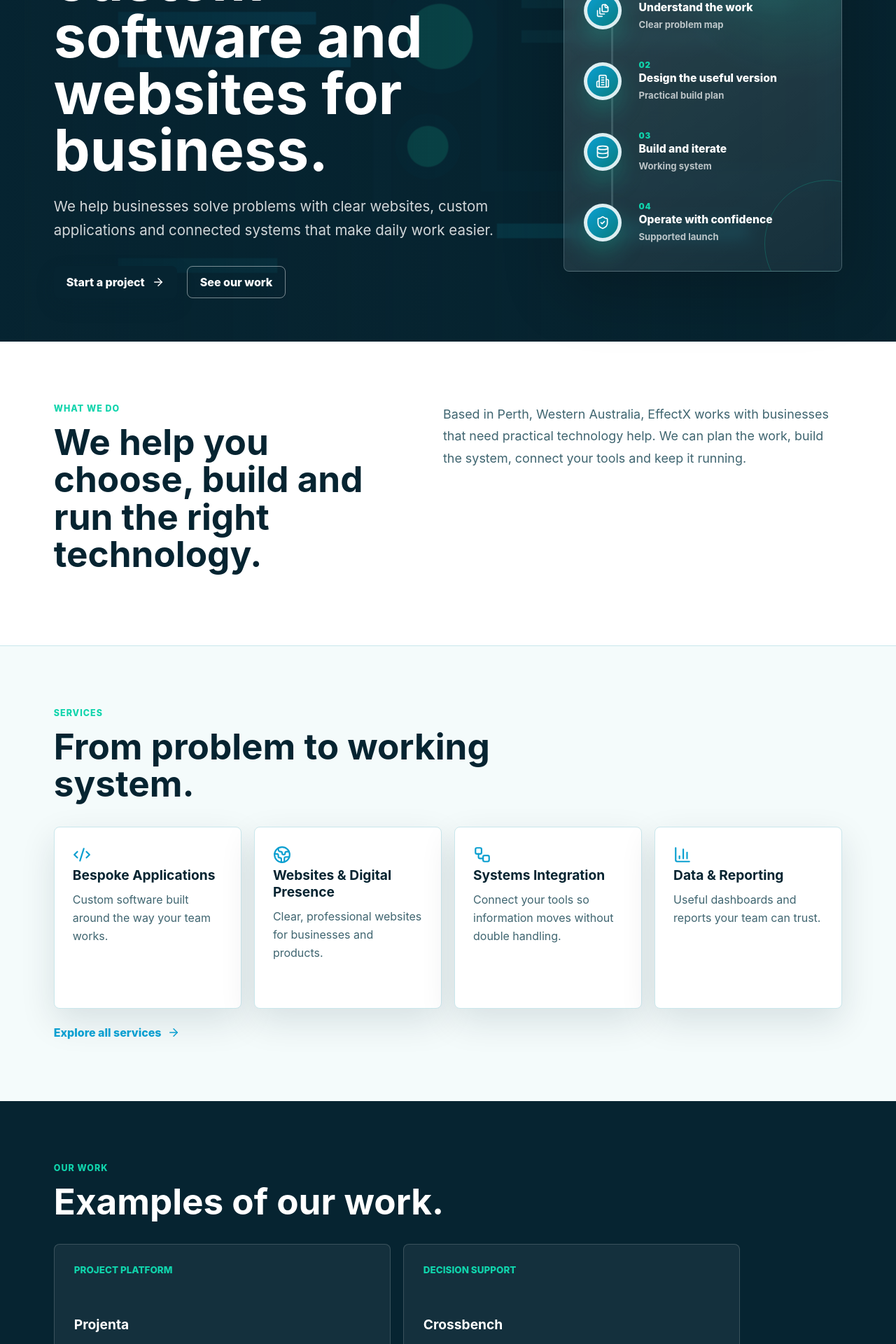
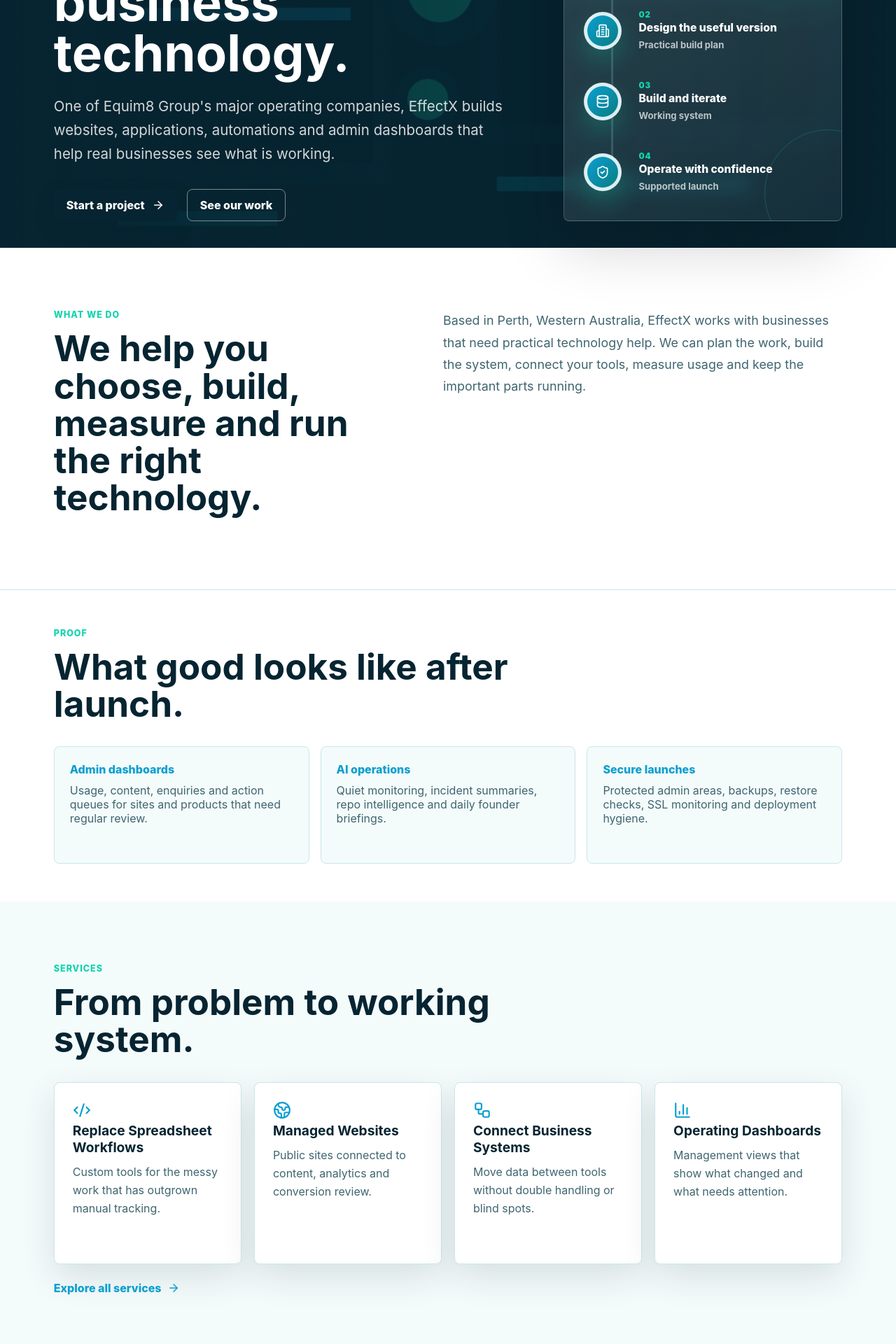
Before and after one commit to Jeffa2002/effectx-site, a Next.js app: page / in a window 1280 px wide. Shown: the part 360-2280 px from the top of the page at 70% size. Built offline with nearby package versions, Linux system fonts and the light colour scheme.

Commit message:
Upgrade admin analytics and positioning

```diff
--- a/app/data.ts
+++ b/app/data.ts
@@ -1,5 +1,6 @@
 import {
   ArrowRight,
+  Activity,
   BarChart3,
   BookOpen,
   Building2,
@@ -16,8 +17,9 @@
   LucideIcon,
   MessageSquare,
   Newspaper,
-  PencilLine,
+  SearchCheck,
   ShieldCheck,
+  Sparkles,
   TrendingUp,
   Users,
   Workflow,
@@ -63,40 +65,42 @@
   visitors: string;
   conversion: string;
   owner: string;
+  bounce?: string;
+  nextAction?: string;
 };
 
 export const services: Service[] = [
   {
-    title: "Bespoke Applications",
-    summary: "Custom software built around the way your team works.",
+    title: "Replace Spreadsheet Workflows",
+    summary: "Custom tools for the messy work that has outgrown manual tracking.",
     detail:
       "We build portals, internal tools, workflow systems and dashboards that replace spreadsheets and manual handoffs.",
     Icon: Code2,
   },
   {
-    title: "Websites & Digital Presence",
-    summary: "Clear, professional websites for businesses and products.",
+    title: "Managed Websites",
+    summary: "Public sites connected to content, analytics and conversion review.",
     detail:
       "We create fast websites with simple messaging, strong design, search-friendly pages and easy maintenance.",
     Icon: Globe2,
   },
   {
-    title: "Systems Integration",
-    summary: "Connect your tools so information moves without double handling.",
+    title: "Connect Business Systems",
+    summary: "Move data between tools without double handling or blind spots.",
     detail:
       "We link CRMs, billing tools, document workflows, cloud services and reporting systems.",
     Icon: Workflow,
   },
   {
-    title: "Data & Reporting",
-    summary: "Useful dashboards and reports your team can trust.",
+    title: "Operating Dashboards",
+    summary: "Management views that show what changed and what needs attention.",
     detail:
       "We turn scattered data into clear views for owners, managers and teams.",
     Icon: BarChart3,
   },
   {
-    title: "Cloud & Infrastructure",
-    summary: "Hosting, deployments and monitoring sized to the job.",
+    title: "Cloud Operations",
+    summary: "Lean hosting, deploys, monitoring and recovery for real systems.",
     detail:
       "We set up lean hosting, automated deployments, monitoring and recovery for production systems.",
     Icon: Cloud,
@@ -113,19 +117,34 @@
 export const work: WorkItem[] = [
   {
     name: "Projenta",
-    type: "Project platform",
+    type: "Operating platform",
     href: "https://projenta.io",
     summary:
-      "A platform for project delivery, team visibility and business process management.",
-    points: ["Product planning", "Web application", "Secure hosting"],
+      "A project and operations platform with admin analytics, delivery visibility and secure production hosting.",
+    points: ["Product planning", "Admin analytics", "Secure hosting"],
   },
   {
     name: "Crossbench",
-    type: "Decision support",
+    type: "Decision intelligence",
     href: "https://crossbench.io",
     summary:
-      "A tool for comparing options, reviewing trade-offs and making better decisions.",
-    points: ["Application design", "Review workflows", "Data structure"],
+      "A decision-support product with structured research, bill intelligence, support workflows and operational reporting.",
+    points: ["Application design", "AI workflows", "Usage analysis"],
+  },
+];
+
+export const proofPoints = [
+  {
+    title: "Admin dashboards",
+    text: "Usage, content, enquiries and action queues for sites and products that need regular review.",
+  },
+  {
+    title: "AI operations",
+    text: "Quiet monitoring, incident summaries, repo intelligence and daily founder briefings.",
+  },
+  {
+    title: "Secure launches",
+    text: "Protected admin areas, backups, restore checks, SSL monitoring and deployment hygiene.",
   },
 ];
 
@@ -174,28 +193,28 @@
 
 export const adminMetrics: AdminMetric[] = [
   {
-    label: "Tracked web views",
-    value: "8",
-    delta: "+2 this quarter",
+    label: "Sessions",
+    value: "1,284",
+    delta: "+18% last 30 days",
     Icon: Eye,
   },
   {
-    label: "Qualified enquiries",
+    label: "Qualified leads",
     value: "14",
-    delta: "+18% month on month",
+    delta: "5 from service pages",
     Icon: MessageSquare,
   },
   {
-    label: "Top page engagement",
-    value: "62%",
-    delta: "Services page",
+    label: "Contact conversion",
+    value: "3.8%",
+    delta: "+0.7 pts vs previous",
     Icon: TrendingUp,
   },
   {
-    label: "Draft content",
-    value: "3",
-    delta: "Insights queue",
-    Icon: PencilLine,
+    label: "Pages needing work",
+    value: "4",
+    delta: "2 stale, 1 high exit, 1 draft",
+    Icon: SearchCheck,
   },
 ];
 
@@ -207,6 +226,8 @@
     visitors: "1,284",
     conversion: "3.8%",
     owner: "Marketing",
+    bounce: "41%",
+    nextAction: "Test stronger proof strip above services",
   },
   {
     name: "Services",
@@ -215,6 +236,8 @@
     visitors: "842",
     conversion: "5.6%",
     owner: "Sales",
+    bounce: "34%",
+    nextAction: "Split service copy into use-case pages",
   },
   {
     name: "Security",
@@ -223,6 +246,8 @@
     visitors: "418",
     conversion: "2.9%",
     owner: "Operations",
+    bounce: "47%",
+    nextAction: "Add managed security checklist CTA",
   },
   {
     name: "Insights",
@@ -231,17 +256,76 @@
     visitors: "New",
     conversion: "Baseline",
     owner: "Content",
+    bounce: "Baseline",
+    nextAction: "Publish reporting and admin dashboard article",
+  },
+];
+
+export const trafficTrend = [
+  { period: "Week 1", sessions: "248", leads: "2", conversion: "2.8%" },
+  { period: "Week 2", sessions: "291", leads: "3", conversion: "3.1%" },
+  { period: "Week 3", sessions: "334", leads: "4", conversion: "3.7%" },
+  { period: "Week 4", sessions: "411", leads: "5", conversion: "4.2%" },
+];
+
+export const sourceBreakdown = [
+  { source: "Direct / brand", sessions: "486", share: "38%", quality: "High" },
+  { source: "Organic search", sessions: "354", share: "28%", quality: "Medium" },
+  { source: "Referrals", sessions: "231", share: "18%", quality: "High" },
+  { source: "Social / shared", sessions: "126", share: "10%", quality: "Watch" },
+  { source: "Unclassified", sessions: "87", share: "6%", quality: "Clean up" },
+];
+
+export const journeyPaths = [
+  {
+    path: "Home -> Services -> Contact",
+    users: "112",
+    conversion: "8.1%",
+    note: "Best-performing commercial path",
+  },
+  {
+    path: "Insights -> Services -> Contact",
+    users: "34",
+    conversion: "5.9%",
+    note: "Needs more article-to-service CTAs",
+  },
+  {
+    path: "Security -> Contact",
+    users: "28",
+    conversion: "3.6%",
+    note: "Intent is good but page needs clearer offer",
+  },
+];
+
+export const contentPerformance = [
+  {
+    title: "Your website should be part of the operating system",
+    type: "Insight",
+    views: "146",
+    signal: "Strong fit for admin-dashboard service",
+  },
+  {
+    title: "Security basics for lean web applications",
+    type: "Insight",
+    views: "92",
+    signal: "Add checklist download or consult CTA",
+  },
+  {
+    title: "Crossbench work sample",
+    type: "Case study",
+    views: "Draft",
+    signal: "High priority proof asset",
   },
 ];
 
 export const adminQueue = [
   {
-    title: "Publish the first AI automation case note",
+    title: "Publish the admin analytics case note",
     type: "Insight",
     status: "Draft",
   },
   {
-    title: "Refresh Crossbench work sample",
+    title: "Expand Projenta and Crossbench proof cards",
     type: "Case study",
     status: "Review",
   },
@@ -305,5 +389,7 @@
   LayoutDashboard,
   LifeBuoy,
   Newspaper,
+  Activity,
+  Sparkles,
   Users,
 };
--- a/app/page.tsx
+++ b/app/page.tsx
@@ -1,5 +1,5 @@
 import Link from "next/link";
-import { icons, processSteps, reasons, services, work } from "./data";
+import { icons, processSteps, proofPoints, reasons, services, work } from "./data";
 
 const { ArrowRight, CheckCircle2 } = icons;
 
@@ -10,10 +10,11 @@
         <div className="hero-layout">
           <div className="hero-content">
             <p className="eyebrow">Perth, Western Australia</p>
-            <h1>EffectX builds custom software and websites for business.</h1>
+            <h1>EffectX builds and operates practical business technology.</h1>
             <p className="hero-copy">
-              We help businesses solve problems with clear websites, custom
-              applications and connected systems that make daily work easier.
+              One of Equim8 Group&apos;s major operating companies, EffectX
+              builds websites, applications, automations and admin dashboards
+              that help real businesses see what is working.
             </p>
             <div className="hero-actions">
               <Link className="primary-button" href="/contact">
@@ -54,13 +55,28 @@
       <section className="section split intro-band">
         <div>
           <p className="eyebrow">What we do</p>
-          <h2>We help you choose, build and run the right technology.</h2>
+          <h2>We help you choose, build, measure and run the right technology.</h2>
         </div>
         <p>
           Based in Perth, Western Australia, EffectX works with businesses that
           need practical technology help. We can plan the work, build the system,
-          connect your tools and keep it running.
+          connect your tools, measure usage and keep the important parts running.
         </p>
+      </section>
+
+      <section className="section proof-section">
+        <div className="section-heading">
+          <p className="eyebrow">Proof</p>
+          <h2>What good looks like after launch.</h2>
+        </div>
+        <div className="proof-grid">
+          {proofPoints.map((point) => (
+            <article key={point.title}>
+              <span>{point.title}</span>
+              <p>{point.text}</p>
+            </article>
+          ))}
+        </div>
       </section>
 
       <section className="section">
--- a/app/styles.css
+++ b/app/styles.css
@@ -107,9 +107,9 @@
 }
 
 .hero {
-  min-height: min(820px, calc(100vh - 130px));
+  min-height: min(700px, calc(100vh - 250px));
   display: block;
-  padding: 90px clamp(20px, 6vw, 88px) 62px;
+  padding: 56px clamp(20px, 6vw, 88px) 38px;
   color: #fff;
   background:
     linear-gradient(90deg, rgba(6, 36, 49, 0.94), rgba(6, 36, 49, 0.68) 52%, rgba(6, 36, 49, 0.42)),
@@ -117,7 +117,7 @@
 }
 
 .hero-layout {
-  min-height: calc(min(820px, calc(100vh - 130px)) - 152px);
+  min-height: calc(min(700px, calc(100vh - 250px)) - 94px);
   display: grid;
   grid-template-columns: minmax(0, 1.18fr) minmax(340px, 0.72fr);
   gap: clamp(34px, 6vw, 86px);
@@ -299,7 +299,7 @@
 
 h1 {
   margin-bottom: 24px;
-  font-size: clamp(2.45rem, 7vw, 5.15rem);
+  font-size: clamp(2.45rem, 6vw, 4.55rem);
   line-height: 0.98;
   letter-spacing: 0;
   max-width: 920px;
@@ -370,6 +370,37 @@
 
 .service-grid {
   grid-template-columns: repeat(4, minmax(0, 1fr));
+}
+
+.proof-section {
+  padding-top: 54px;
+  padding-bottom: 54px;
+  background: #fff;
+}
+
+.proof-grid {
+  display: grid;
+  grid-template-columns: repeat(3, minmax(0, 1fr));
+  gap: 16px;
+}
+
+.proof-grid article {
+  min-height: 168px;
+  padding: 22px;
+  background: var(--paper);
+  border: 1px solid var(--line);
+  border-radius: 8px;
+}
+
+.proof-grid span {
+  display: block;
+  margin-bottom: 10px;
+  color: var(--blue);
+  font-weight: 840;
+}
+
+.proof-grid p {
+  color: var(--muted);
 }
 
 .service-grid.large {
@@ -740,9 +771,9 @@
 }
 
 .web-view-row {
-  min-width: 760px;
-  display: grid;
-  grid-template-columns: 1.3fr 0.7fr 0.7fr 0.7fr 0.8fr;
+  min-width: 980px;
+  display: grid;
+  grid-template-columns: 1.25fr 0.58fr 0.58fr 0.64fr 0.52fr 1.35fr;
   gap: 14px;
   align-items: center;
   padding: 15px 0;
@@ -784,6 +815,121 @@
 .queue-list h4 {
   margin: 7px 0;
   font-size: 1rem;
+}
+
+.admin-analytics-grid {
+  display: grid;
+  grid-template-columns: minmax(0, 0.9fr) minmax(0, 1.1fr);
+  gap: 22px;
+  margin-top: 22px;
+}
+
+.trend-list {
+  display: grid;
+  grid-template-columns: repeat(4, minmax(0, 1fr));
+  gap: 10px;
+}
+
+.trend-list article {
+  min-height: 136px;
+  display: grid;
+  gap: 6px;
+  padding: 14px;
+  background: var(--paper);
+  border: 1px solid var(--line);
+  border-radius: 8px;
+}
+
+.trend-list span,
+.compact-table em,
+.journey-list span,
+.content-signal-list span {
+  color: var(--teal);
+  font-size: 0.78rem;
+  font-style: normal;
+  font-weight: 820;
+  text-transform: uppercase;
+}
+
+.trend-list strong {
+  font-size: 1.8rem;
+  line-height: 1;
+}
+
+.trend-list p,
+.journey-list p,
+.content-signal-list p {
+  color: var(--muted);
+}
+
+.trend-list em {
+  color: var(--blue);
+  font-style: normal;
+  font-weight: 820;
+}
+
+.compact-table {
+  display: grid;
+  overflow-x: auto;
+}
+
+.compact-table div {
+  min-width: 620px;
+  display: grid;
+  grid-template-columns: 1.2fr 0.45fr 0.45fr 0.56fr;
+  gap: 12px;
+  align-items: center;
+  padding: 14px 0;
+  border-top: 1px solid var(--line);
+}
+
+.compact-table span {
+  color: var(--muted);
+  font-weight: 720;
+}
+
+.deeper-admin-layout {
+  margin-top: 22px;
+}
+
+.journey-list,
+.content-signal-list {
+  display: grid;
+  gap: 12px;
+}
+
+.journey-list article,
+.content-signal-list article {
+  display: grid;
+  align-items: start;
+  gap: 12px;
+  padding: 15px;
+  background: var(--paper);
+  border: 1px solid var(--line);
+  border-radius: 8px;
+}
+
+.journey-list article {
+  grid-template-columns: 28px minmax(0, 1fr) auto auto;
+}
+
+.content-signal-list article {
+  grid-template-columns: 24px minmax(0, 1fr) auto;
+}
+
+.journey-list svg,
+.content-signal-list svg {
+  color: var(--blue);
+}
+
+.journey-list h4,
+.content-signal-list h4 {
+  margin: 0 0 5px;
+  font-size: 1rem;
+}
+
+.content-signal-list strong {
+  color: var(--ink);
 }
 
 .insights-layout {
@@ -1570,6 +1716,7 @@
   .service-grid,
   .service-grid.large,
   .work-grid,
+  .proof-grid,
   .security-grid,
   .standards-grid,
   .process-flow {
@@ -1679,6 +1826,7 @@
   .case-grid,
   .contact-grid,
   .admin-layout,
+  .admin-analytics-grid,
   .insights-layout,
   .site-footer,
   .cta-section.compact {
@@ -1728,6 +1876,7 @@
   .service-grid,
   .service-grid.large,
   .work-grid,
+  .proof-grid,
   .metric-grid,
   .security-grid,
   .standards-grid,
@@ -1735,8 +1884,17 @@
     grid-template-columns: 1fr;
   }
 
+  .trend-list {
+    grid-template-columns: repeat(2, minmax(0, 1fr));
+  }
+
   .admin-toolbar {
     display: grid;
+  }
+
+  .journey-list article,
+  .content-signal-list article {
+    grid-template-columns: 1fr;
   }
 
   .process-step {
```
Also changed, not shown: app/admin/page.tsx (+95 -6 lines).
